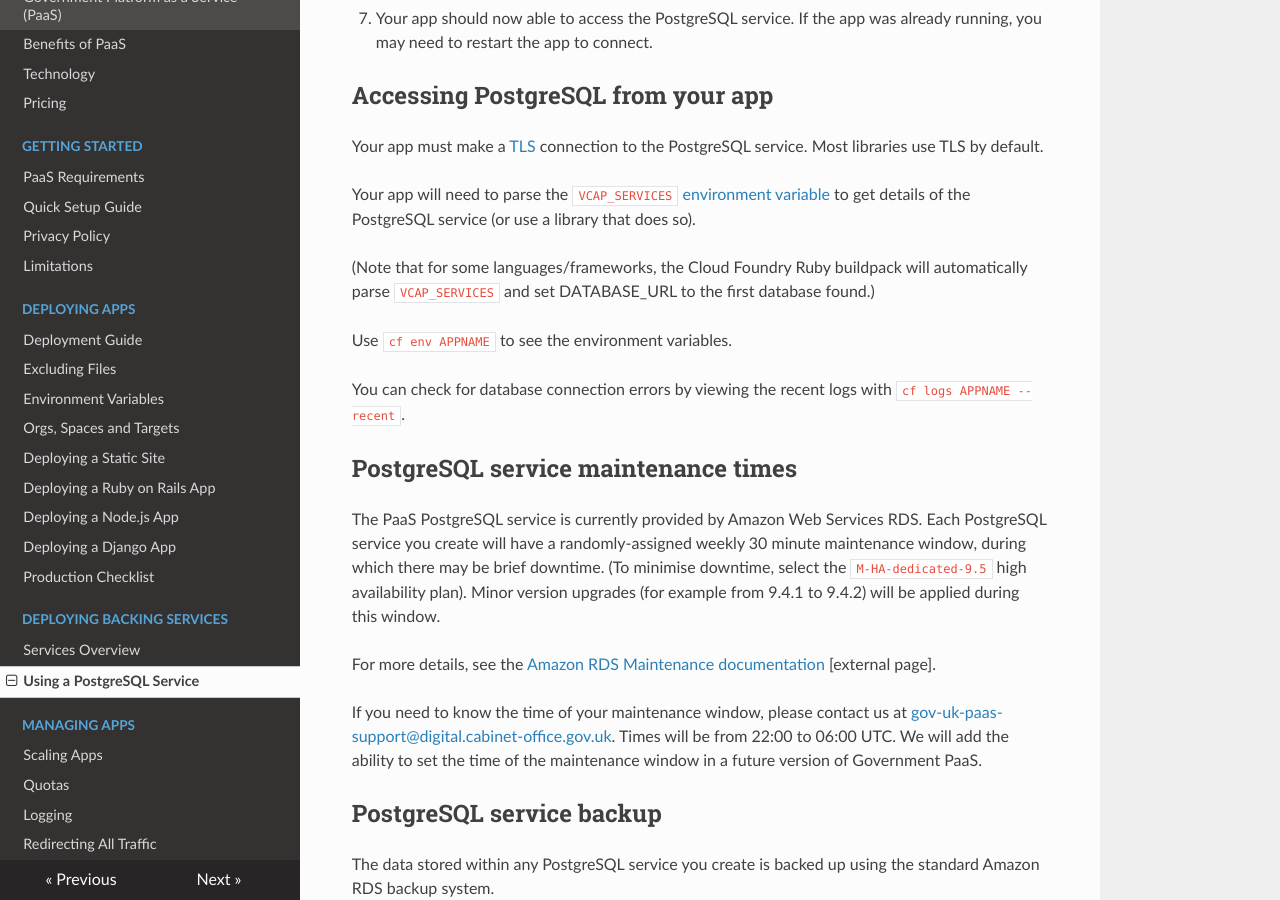
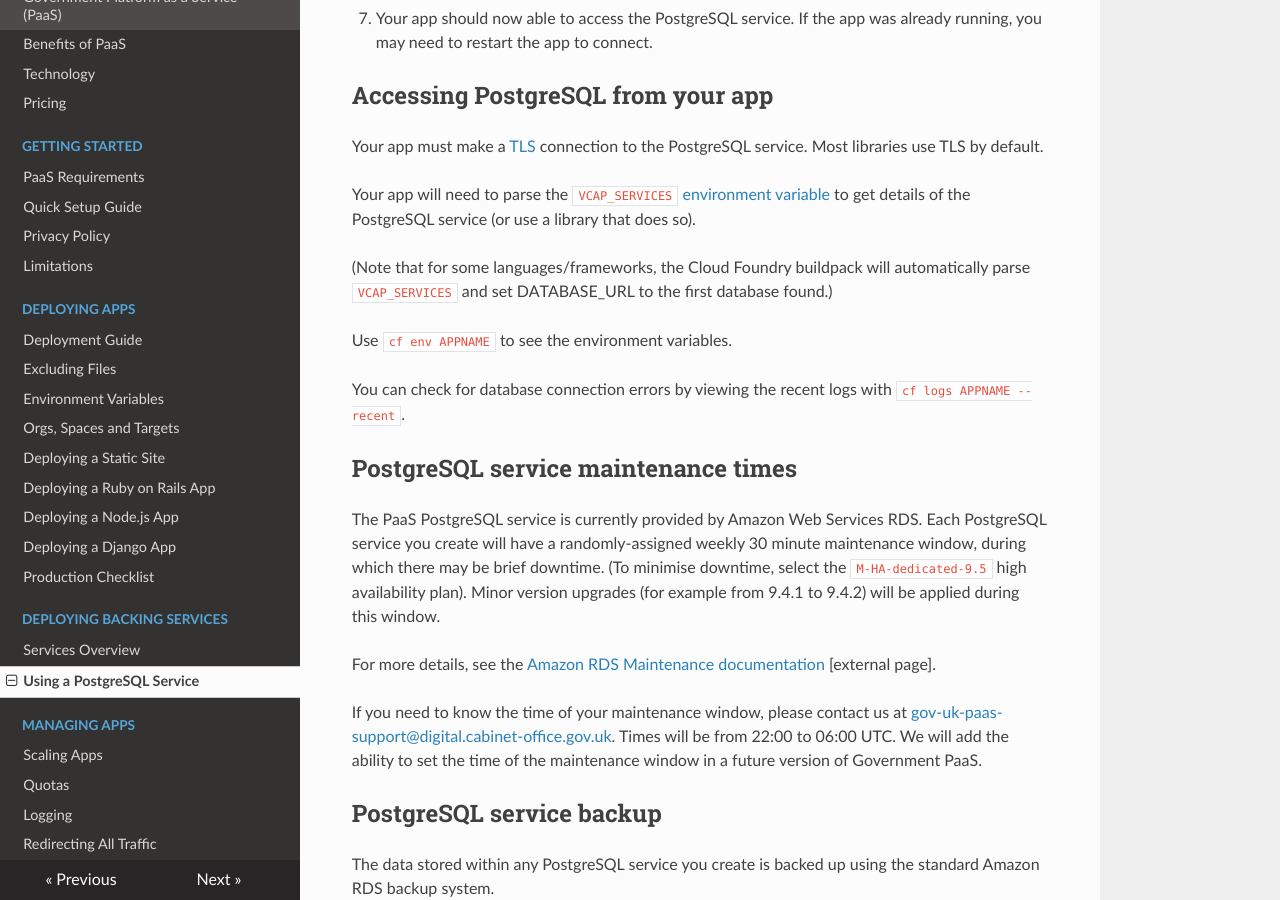
Before and after one commit to alphagov/paas-developer-docs, an MkDocs documentation site: the page built from docs/deploying_services/postgres.md, in a window 1280 px wide and 900 px high, scrolled down 1898 px. Built offline with MkDocs 1.6.1, drawn with Linux system fonts in a browser that asks for light colours; nearby versions of some CDN libraries; old or Windows-style settings are respelled for this version of MkDocs.

Commit message:
Minor tidying
Fix a few broken links,
make some formatting slightly clearer,
remove unintended reference to Ruby.

```diff
--- a/docs/deploying_services/postgres.md
+++ b/docs/deploying_services/postgres.md
@@ -86,9 +86,9 @@ To create a service and bind it to your app:
 
 Your app must make a [TLS](https://en.wikipedia.org/wiki/Transport_Layer_Security) connection to the PostgreSQL service. Most libraries use TLS by default.
 
-Your app will need to parse the ``VCAP_SERVICES`` [environment variable](/deploying_apps/#environment-variables) to get details of the PostgreSQL service (or use a library that does so).
+Your app will need to parse the ``VCAP_SERVICES`` [environment variable](/deploying_apps/env_variables/#system-provided-environment-variables) to get details of the PostgreSQL service (or use a library that does so).
 
-(Note that for some languages/frameworks, the Cloud Foundry Ruby buildpack will automatically parse ``VCAP_SERVICES`` and set DATABASE_URL to the first database found.)
+(Note that for some languages/frameworks, the Cloud Foundry buildpack will automatically parse ``VCAP_SERVICES`` and set DATABASE_URL to the first database found.)
 
 Use ``cf env APPNAME`` to see the environment variables.
 
```
Also changed, not shown: docs/deploying_apps/deploying_rails.md (+2 -2 lines), docs/managing_apps/quotas.md (+4 -4 lines).
